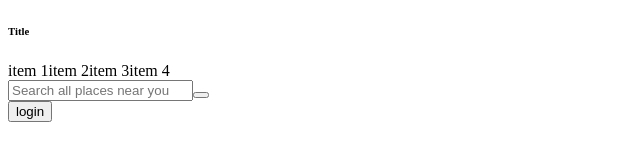
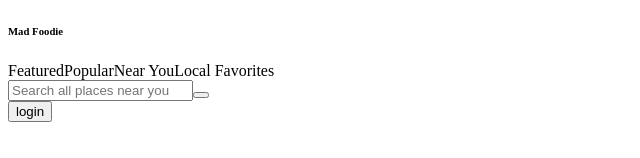
Before and after one commit to parvezmahmud/next-js, a Next.js app: page / in a window 1280 px wide. Shown: the top 158 px of the page, without its empty margins (0-640 px from the left). Built offline with nearby package versions, Linux system fonts and the light colour scheme; a web font is replaced by a local one.

Commit message:
added components

```diff
--- a/components/header/header.component.js
+++ b/components/header/header.component.js
@@ -4,14 +4,14 @@ import SearchBar from '../search/searchBar.home.component';
 const HeaderComp = () => {
     return(
         <nav className="hidden md:flex bg-gray-900 h-14 w-screen">
-            <div className="lg:flex-1">
-                <h6 className="pl-16 lg:pl-32 pt-2.5 text-xl tracking-widest italic font-light pr-16 lg:pr-0">Title</h6>
+            <div className="lg:flex-1 cursor-pointer">
+                <Link href="/"><h6 className="pl-16 lg:pl-32 pt-2.5 text-xl tracking-widest italic font-light pr-16 lg:pr-0">Mad Foodie</h6></Link>
             </div>
             <div className="flex-1 flex text-center space-x-2 lg:space-x-1.5 cursor-pointer ">
-                <span className="flex-1 h-auto w-auto text-xl tracking-wide lg:tracking-widest font-light pt-2.5 hover:bg-gray-600 rounded-lg">item 1</span>
-                <span className="flex-1 h-auto w-auto text-xl tracking-wide lg:tracking-widest font-light pt-2.5 hover:bg-gray-600 rounded-lg">item 2</span>
-                <span className="flex-1 h-auto w-auto text-xl tracking-wide lg:tracking-widest font-light pt-2.5 hover:bg-gray-600 rounded-lg">item 3</span>
-                <span className="flex-1 h-auto w-auto text-xl tracking-wide lg:tracking-widest font-light pt-2.5 hover:bg-gray-600 rounded-lg">item 4</span>
+                <span className="flex-1 h-auto w-auto text-lg tracking-wide lg:tracking-widest font-light pt-2.5 hover:bg-gray-600 rounded-lg">Featured</span>
+                <span className="flex-1 h-auto w-auto text-lg tracking-wide lg:tracking-widest font-light pt-2.5 hover:bg-gray-600 rounded-lg">Popular</span>
+                <span className="flex-1 h-auto w-auto text-lg tracking-wide lg:tracking-widest font-light pt-2.5 hover:bg-gray-600 rounded-lg">Near You</span>
+                <span className="h-auto w-auto text-lg tracking-wide lg:tracking-widest font-light pt-2.5 hover:bg-gray-600 rounded-lg p-1.5">Local Favorites</span>
             </div>
             <div className="flex-1 lg:pl-4 flex">
                 <div className="flex-1 pt-2.5">
```
